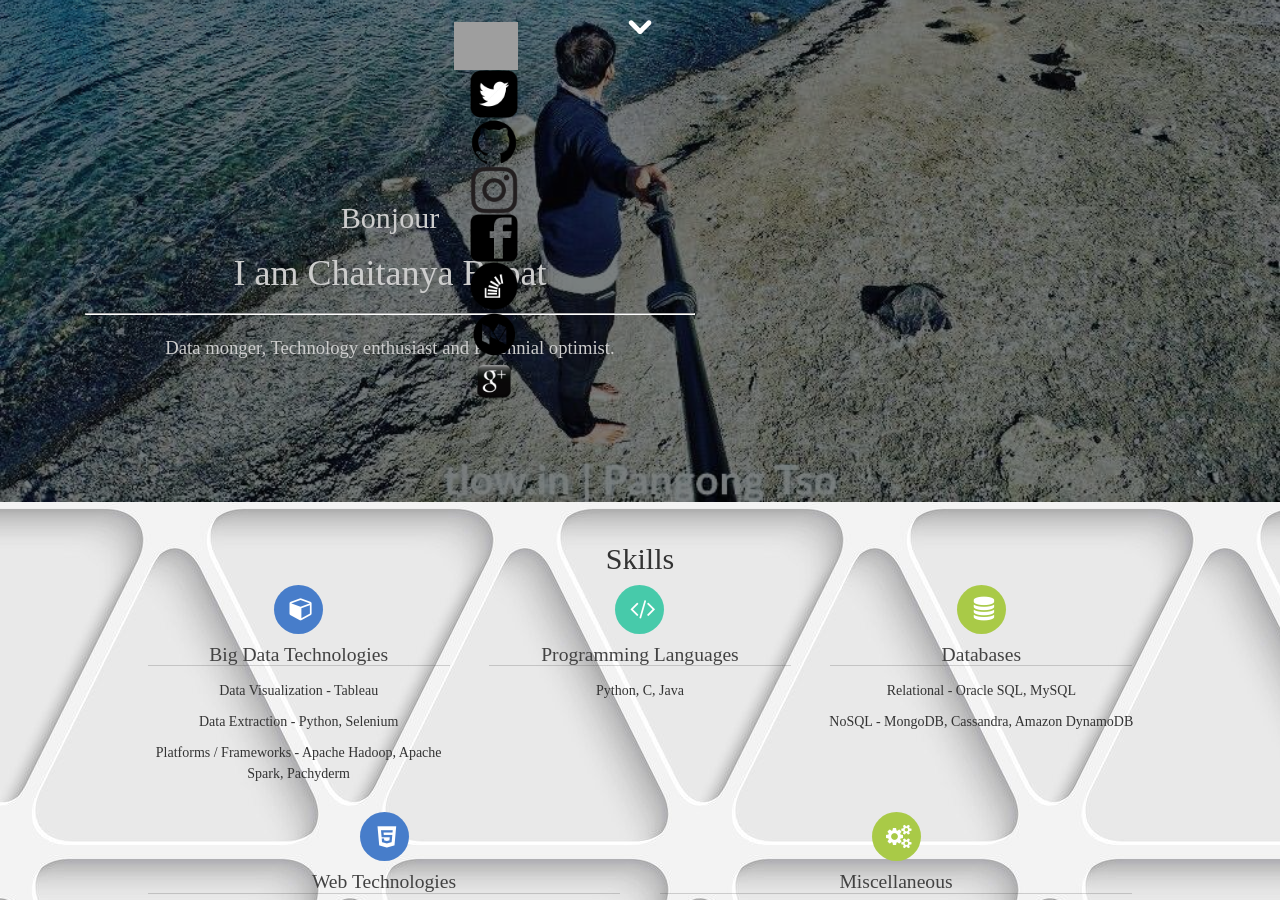
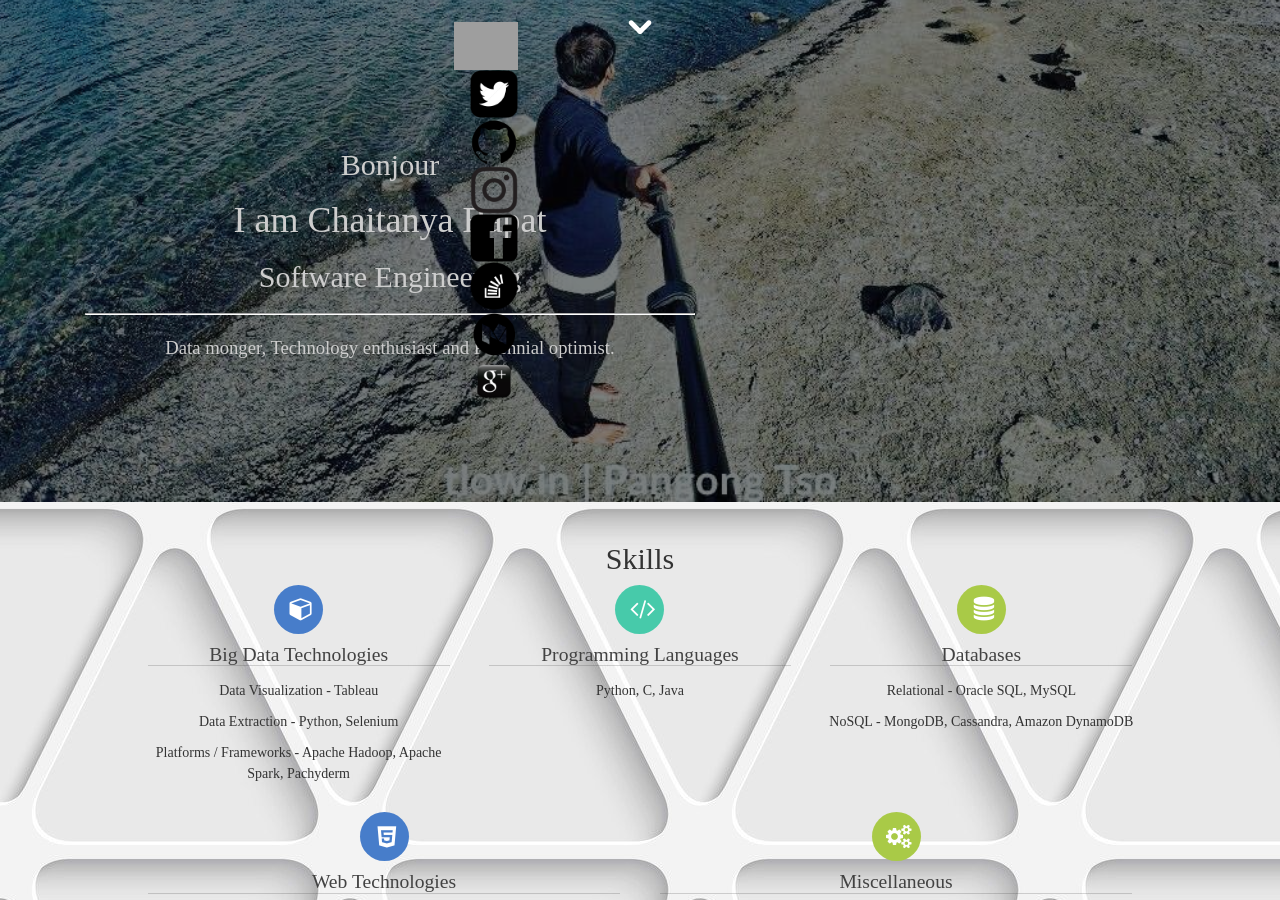
Before and after one commit to ChaiBapchya/ChaiBapchya.github.io, a Jekyll site: the page built from index.html, in a window 1280 px wide and 900 px high, scrolled down 378 px. Built offline with Jekyll 4.4.1, drawn with Linux system fonts in a browser that asks for light colours; nearby versions of some CDN libraries; some web fonts are replaced; some of the changed lines change nothing that is shown; grey boxes are pictures that could not be loaded.

Commit message:
lets see

```diff
--- a/index.html
+++ b/index.html
@@ -87,6 +87,8 @@ html_title: Chaitanya Bapat
         <h2 id="typed"></h2>
 
         <h1>I am Chaitanya Bapat</h1>
+         <h2 id="typed1"></h2>
+
         <hr>
 
         <p>
@@ -381,5 +383,27 @@ html_title: Chaitanya Bapat
             cursorChar: "",
 
         });
+    $("#typed1").typed({
+            strings: ["Data Science","Machine Learning","Software Engineering","Big Data"],
+
+            stringsElement: null,
+            // typing speed
+            typeSpeed: 0,
+            // time before typing starts
+            startDelay: 100,
+            // backspacing speed
+            backSpeed: 0,
+            // time before backspacing
+            backDelay: 1500,
+            // loop
+            loop: true,
+            // false = infinite
+            loopCount: false,
+            // show cursor
+            showCursor: true,
+            // character for cursor
+            cursorChar: "",
+
+        });
   </script>
 </section>
```
